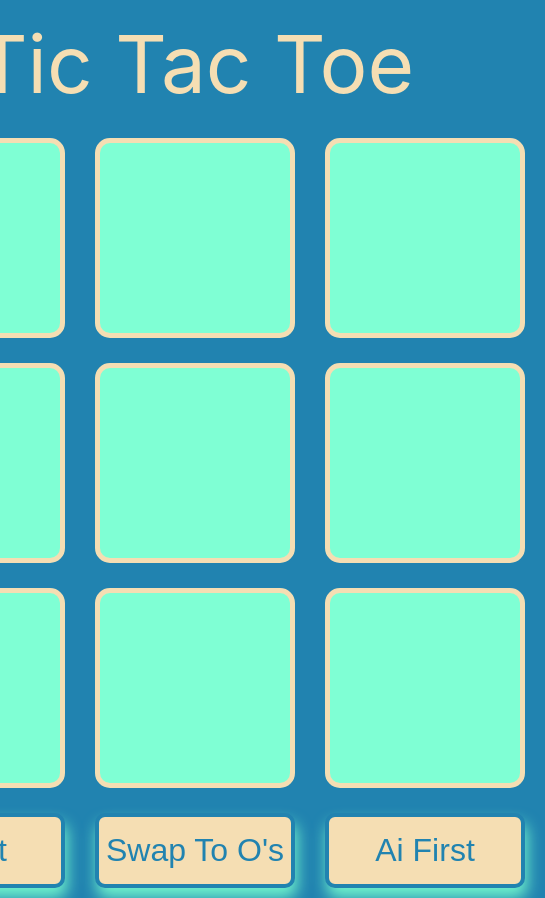
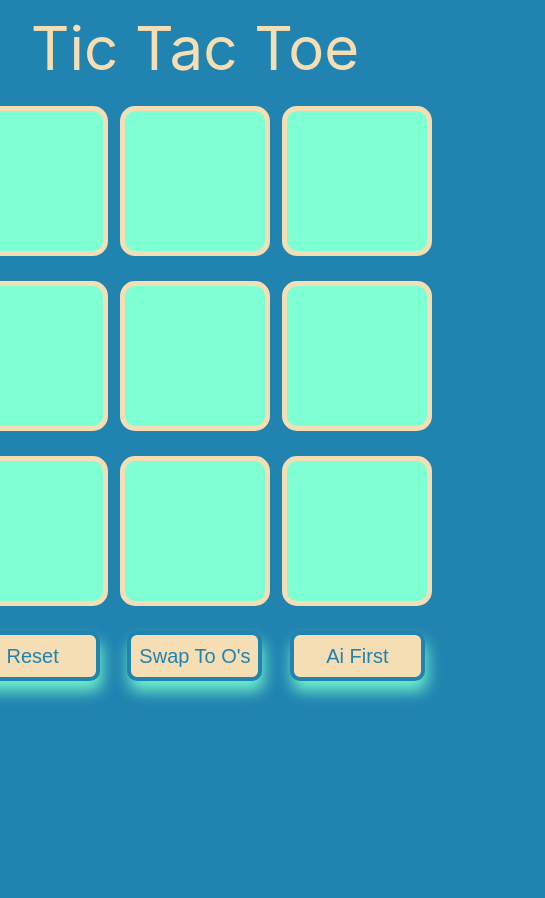
Before and after one commit to Krestle80/vueTicTacToe, a Vue app: page / in a window 390 px wide. Shown: the whole page, 545 px wide, since content can reach past the window. After the commit the page ends 844 px from the top, so only its background shows below. Built offline with nearby package versions, Linux system fonts and the light colour scheme.

Commit message:
added media queries for alternate screen sizes

```diff
--- a/src/App.vue
+++ b/src/App.vue
@@ -125,12 +125,12 @@ export default {
         <div class = "col1">
           <div class="tileHolder">
             <div v-for="(tile, index) in board.cells[0]" :key="index">
-              <button v-if="tile === ''" class = 'empty' @click="placeTac(0,index)" >
+              <button v-if="tile === ''" class = 'empty tile' @click="placeTac(0,index)" >
               </button>
-              <div v-else-if="tile === 'x'" class = 'x'>
+              <div v-else-if="tile === 'x'" class = 'tile'>
                 <font-awesome-icon :icon="['fas', 'x']" size="6x" />
               </div>
-              <div v-else class = 'o'>
+              <div v-else class = 'tile'>
                 <font-awesome-icon :icon="['fas', 'o']" size="6x" />
               </div>
             </div>
@@ -140,12 +140,12 @@ export default {
         <div class = "col2">
           <div class="tileHolder">
             <div v-for="(tile, index) in board.cells[1]" :key="index">
-              <button v-if="tile === ''" class = 'empty' @click="placeTac(1,index)" >
+              <button v-if="tile === ''" class = 'empty tile' @click="placeTac(1,index)" >
               </button>
-              <div v-else-if="tile === 'x'" class = 'x'>
+              <div v-else-if="tile === 'x'" class = 'tile'>
                 <font-awesome-icon :icon="['fas', 'x']" size="6x" />
               </div>
-              <div v-else class = 'o'>
+              <div v-else class = 'tile'>
                 <font-awesome-icon :icon="['fas', 'o']" size="6x" />
               </div>
             </div>
@@ -156,12 +156,12 @@ export default {
         <div class = "col3">
           <div class="tileHolder">
             <div v-for="(tile, index) in board.cells[2]" :key="index">
-              <button v-if="tile === ''" class = 'empty' @click="placeTac(2,index)" >
+              <button v-if="tile === ''" class = 'empty tile' @click="placeTac(2,index)" >
               </button>
-              <div v-else-if="tile === 'x'" class = 'x'>
+              <div v-else-if="tile === 'tile'" class = 'tile'>
                 <font-awesome-icon :icon="['fas', 'x']" size="6x" />
               </div>
-              <div v-else class = 'o'>
+              <div v-else class = 'tile'>
                 <font-awesome-icon :icon="['fas', 'o']" size="6x" />
               </div>
             </div>
@@ -178,7 +178,7 @@ export default {
 
 #app {
   width: 100%;
-  height: 200%;
+  height: 100%;
   font-weight: normal;
   display: flex;
   justify-content: center;
@@ -188,9 +188,9 @@ export default {
   flex-direction: column;
 }
 #titleHolder {
+  height:20%;
   display: flex;
   justify-content: center;
-  height:20%;
 
 }
 .title{
@@ -200,44 +200,26 @@ export default {
 .gameBoard {
   width: 700px;
   height: 100%;
+  padding: 10px;
   display: grid;
   gap: 10px;
-  padding: 10px;
 }
-
-.empty{
-  background-color: aquamarine;
+.tile{
   height: 200px;
   width: 200px;
+  border-radius: 15px;
   margin-bottom: 25px;
   margin-bottom: 25px;
-  border: solid 5px wheat;
-  border-radius: 15px;
-}
-.x{
-  background-color: aquamarine;
-  height: 200px;
-  width: 200px;
-  margin-bottom: 25px;
-  margin-bottom: 25px;
-  color:#2183b0;
   display:flex;
   justify-content: center;
   align-items: center;
-  border-radius: 15px;
+  background-color: aquamarine;
+  color:#2183b0;
 }
-.o{
-  background-color: aquamarine;
-  height: 200px;
-  width: 200px;
-  margin-bottom: 25px;
-  margin-bottom: 25px;
-  color:#2183b0;
-  display:flex;
-  justify-content: center;
-  align-items: center;
-  border-radius: 15px;
+.empty{
+  border: solid 5px wheat;
 }
+
 
 
 .col1 {
@@ -260,5 +242,29 @@ export default {
   align-items: center;
 }
 
-@media only screen and (max-height: 600px)
+@media only screen and (max-height: 875px)  {
+  .title{
+    font-size:60px;
+  }
+  .gameBoard{
+    width:500px;
+    gap:7px;
+  }
+  .tile{
+    width:150px;
+    height:150px;
+  }
+
+}
+@media only screen and (max-height: 600px)  {
+  .gameBoard{
+    width:300px;
+    padding:0px;
+    gap:0px;
+  }
+  .tile{
+    width:100px;
+    height:100px;
+  }
+}
 </style>
--- a/src/components/BottomButton.vue
+++ b/src/components/BottomButton.vue
@@ -22,4 +22,12 @@
         border: solid 4px #2183b0;
         font-size: 32px;
     }
+
+    @media only screen and (max-height: 875px)  {
+        .bottomButton{
+            width:135px;
+            height:50px;
+            font-size:20px;
+        }
+    }
 </style>
```
